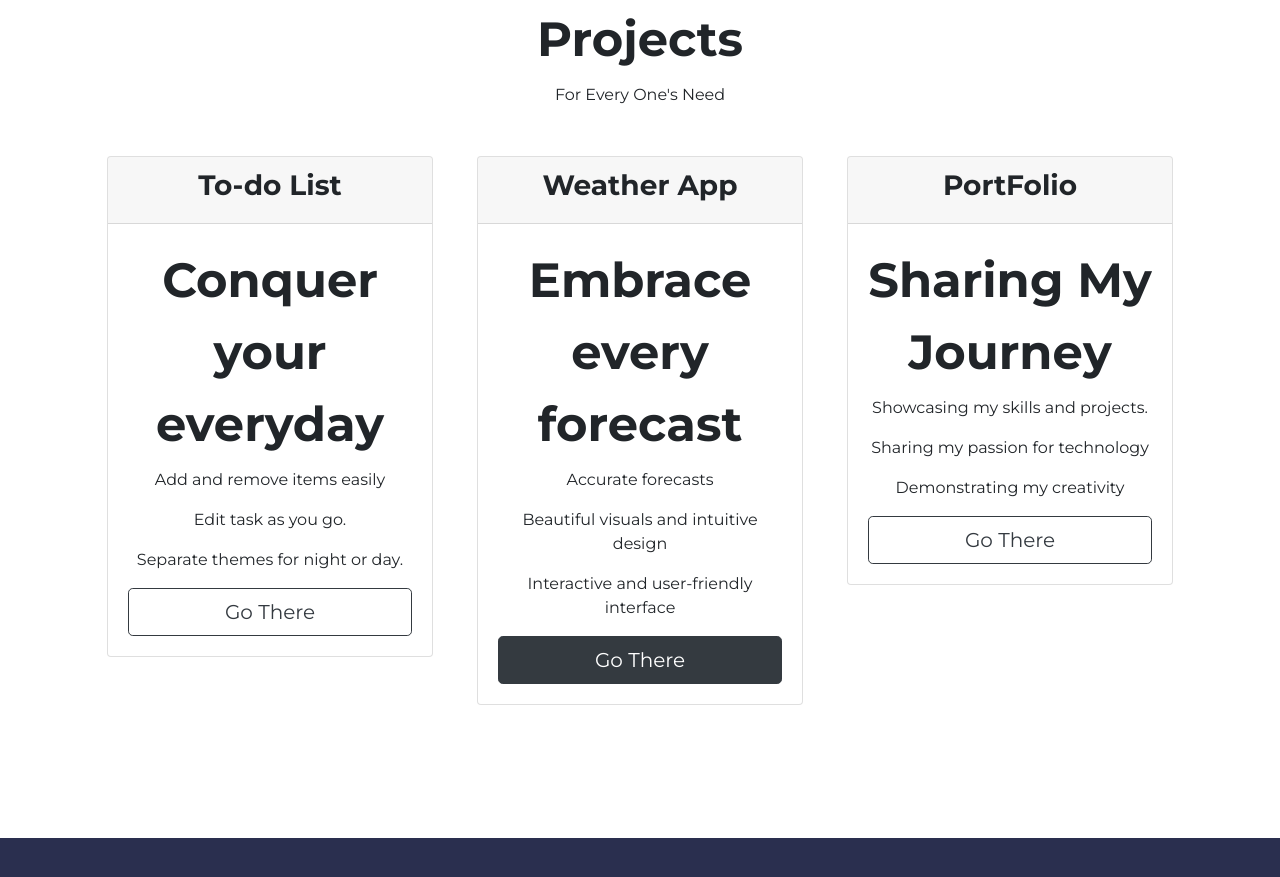
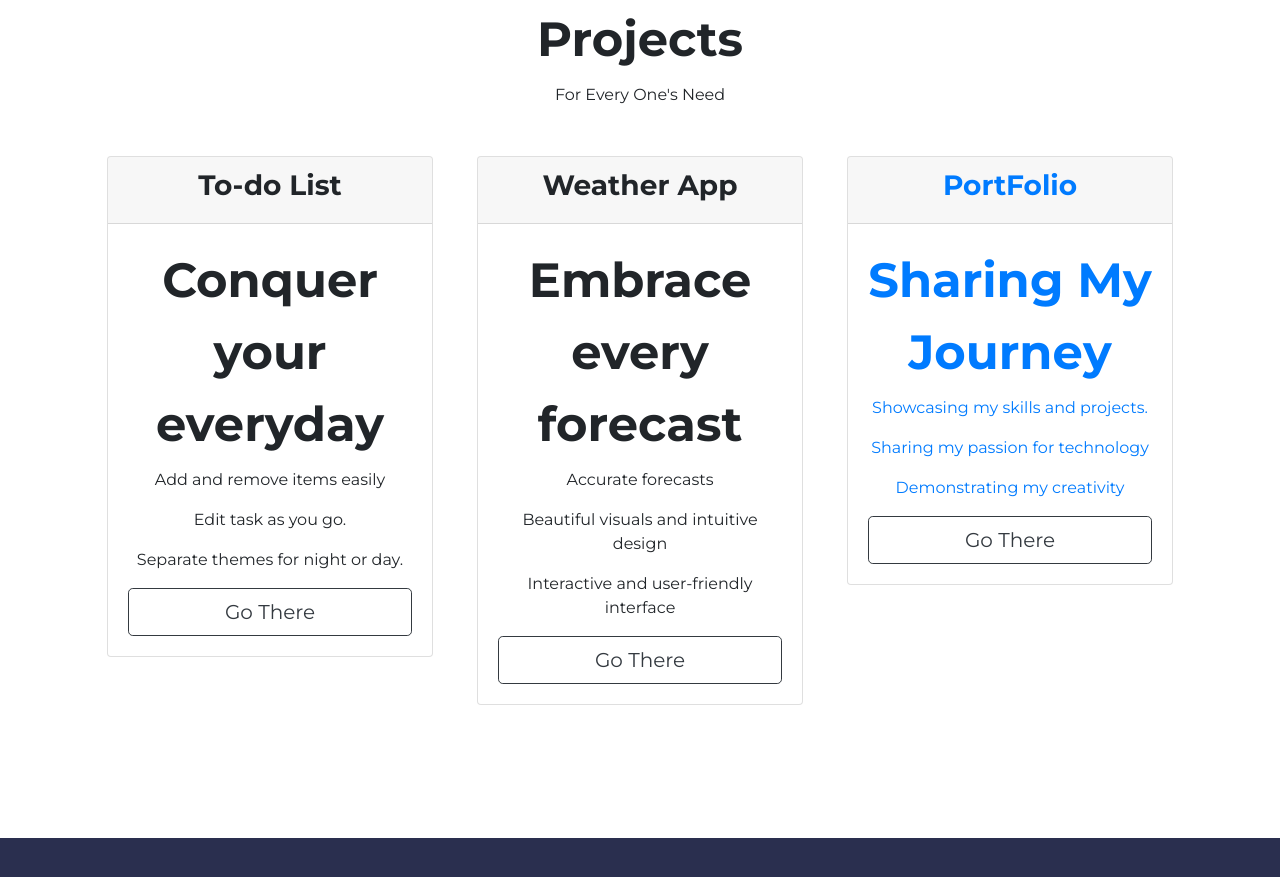
Before and after one commit to sb200212/intro, a plain HTML site: page index.html in a window 1280 px wide. Shown: the part 2015-2892 px from the top of the page. Drawn offline with nearby package versions, Linux system fonts and the light colour scheme.

Commit message:
Update index.html

```diff
--- a/index.html
+++ b/index.html
@@ -227,9 +227,10 @@
               <p>Accurate forecasts</p>
               <p>Beautiful visuals and intuitive design</p>
               <p>Interactive and user-friendly interface</p>
-              <button class="btn btn-block btn-dark btn-lg" type="button">
-                Go There
-              </button>
+                            <a href="https://sbmausam.netlify.app" style="text-decoration: none;">
+    <button class="btn btn-block btn-outline-dark btn-lg" type="button">
+      Go There
+    </button>
             </div>
           </div>
         </div>
```
